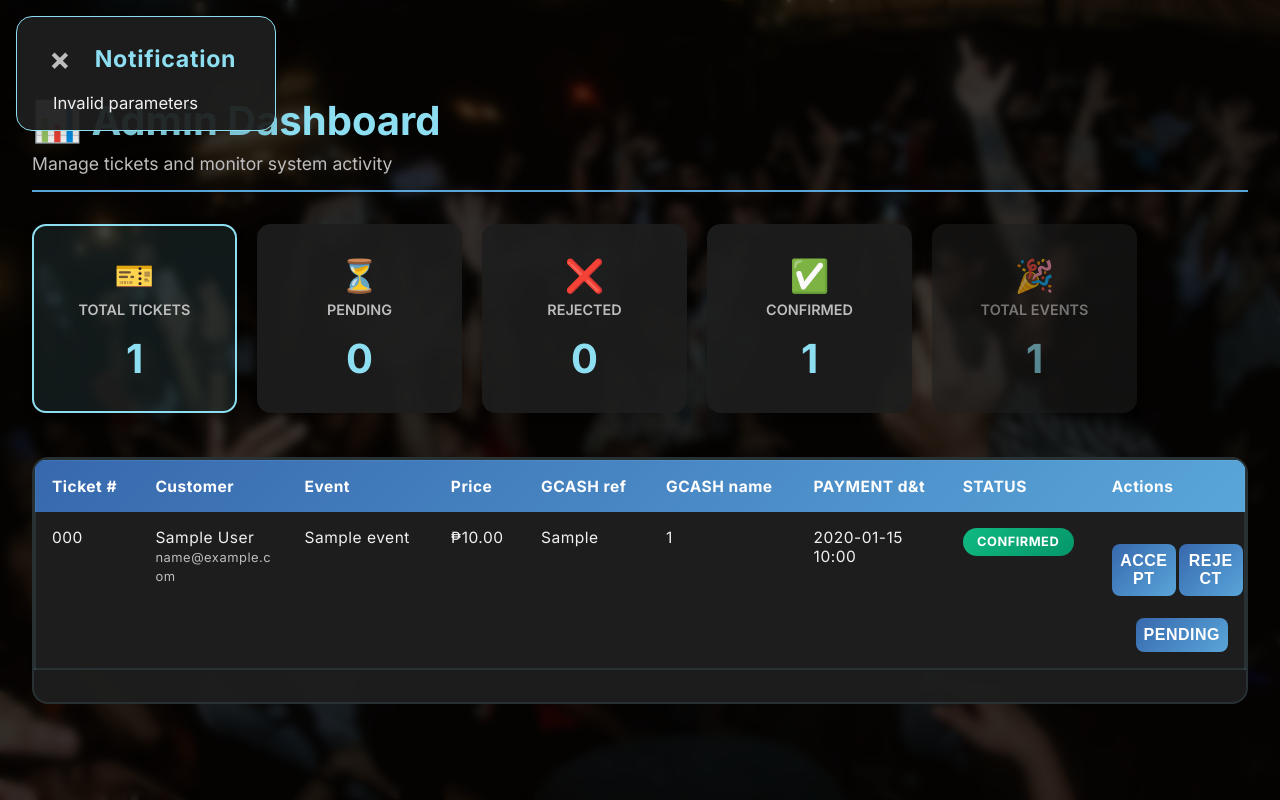
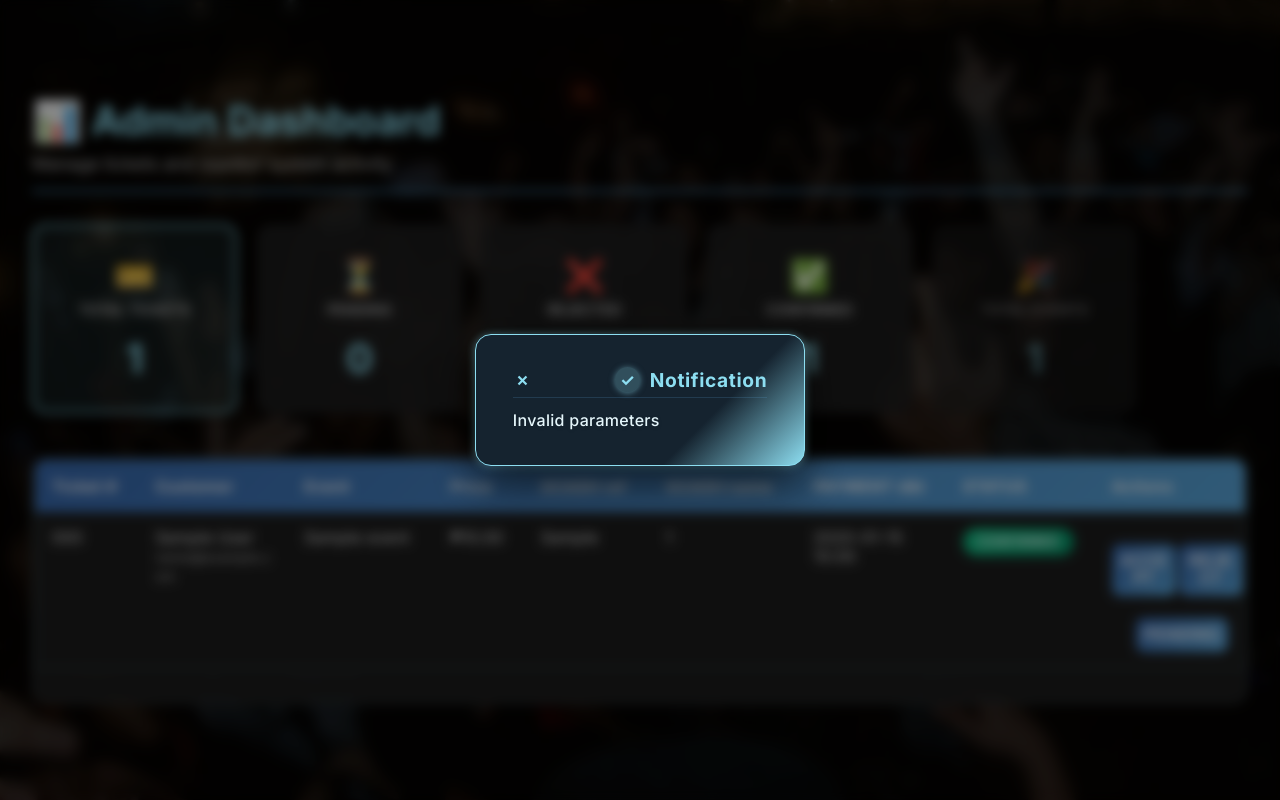
Before and after one commit to jekjek29/lbc, a PHP site: the page made by admin_dashboard.php in a window 1280 px wide. Run offline with PHP 8.4, Linux system fonts and the light colour scheme; tables that the repository leaves empty or names only in its code hold one stand-in row (values such as "Sample post").

Commit message:
Add files via upload

```diff
--- a/admin-style.css
+++ b/admin-style.css
@@ -267,6 +267,7 @@ button[type="submit"]:hover {
 /* ========================
    ADMIN TABLES & ACTION BUTTONS
    ======================== */
+
 
 .admin-table-container {
     background: var(--bg-card);
@@ -539,82 +540,166 @@ button[type="submit"]:hover {
     padding: 0.875rem 2rem;
 }
 
-/* ========================
-   MODAL - IMPROVED
-   ======================== */
+/* Modal overlay */
 .modal {
-    display: block;
     position: fixed;
-    top: 16px;
-    left: 16px;
-    z-index: 2000;
-    background: none; /* No backdrop */
-    width: auto;
-    height: auto;
-}
-.modal-content {
-    background: var(--bg-card);
-    border-radius: 1rem;
-    padding: 1.4rem 2rem 1.1rem 2rem;
-    border: 1.5px solid var(--light-cyan);
-    box-shadow: 0 8px 24px 0 rgba(0,0,0,0.18);
-    min-width: 260px;
-    max-width: 99vw;
-    margin: 0;
+    top: 0;
+    left: 0;
+    width: 100vw;
+    height: 100vh;
+    display: flex;
+    align-items: center;
+    justify-content: center;
+    z-index: 1000;
+    background: rgba(0, 0, 0, 0.45);
+    backdrop-filter: blur(4px);
 }
 
 
-@media (max-width: 520px) {
-    .modal-content {
-        min-width: unset;
-        padding: 1.25rem 0.6rem 1rem 0.6rem;
-    }
+/* Modal box */
+.modal-content {
+    background: #0f1418;
+    color: #ffffff;
+    min-width: 280px;
+    max-width: 420px;
+    padding: 1.4rem 1.6rem 1.2rem;
+    border-radius: 12px;
+    box-shadow: 0 18px 45px rgba(0, 0, 0, 0.65);
+    border: 1px solid rgba(141, 222, 241, 0.4); /* turquoise border */
+    position: relative;
+    animation: modal-pop 0.2s ease-out;
+    font-family: system-ui, -apple-system, BlinkMacSystemFont, "Segoe UI", sans-serif;
 }
 
-/* Modal header style */
+/* Modal overlay */
+.modal {
+    position: fixed;
+    top: 0;
+    left: 0;
+    width: 100vw;
+    height: 100vh;
+    display: flex;
+    align-items: center;
+    justify-content: center;
+    z-index: 1000;
+    background: rgba(0, 0, 0, 0.45);
+    backdrop-filter: blur(6px);
+    transition: background 0.22s ease;
+}
+
+/* Modal box */
+.modal-content {
+    background: linear-gradient(135deg, #15232f 69%, #8DDEF1 100%);
+    color: #e8fafe;
+    min-width: 330px;
+    max-width: 520px;
+    padding: 2rem 2.3rem 1.7rem;
+    border-radius: 16px;
+    box-shadow: 0 18px 45px rgba(0, 0, 0, 0.65), 0 1px 8px #8DDEF186;
+    border: 1.5px solid #8DDEF1;
+    position: relative;
+    animation: modal-pop 0.28s cubic-bezier(.72,1.72,.36,.98);
+    font-family: "Inter", system-ui, -apple-system, BlinkMacSystemFont, "Segoe UI", sans-serif;
+    overflow: hidden;
+}
+
+/* Header */
 .modal-header {
     display: flex;
     align-items: center;
-    justify-content: flex-start;
-    gap: 0.5rem;
-    margin-bottom: 0.7rem;
-    padding-bottom: 0.2rem;
-    border-bottom: none;
+    justify-content: space-between;
+    gap: 0.75rem;
+    margin-bottom: 0.3rem;
+    border-bottom: 1px solid #59A5D930;
+    padding-bottom: 0.3rem;
 }
 
-/* Close/X style in top-left */
-.close {
-    color: var(--text-secondary);
-    font-size: 2rem;
+.modal-header h2 {
+    font-size: 1.2rem;
     font-weight: 700;
-    cursor: pointer;
-    margin-right: 1rem;
-    transition: color 0.2s;
-    background: none;
-    border: none;
-    outline: none;
-    align-self: flex-start;
-}
-.close:hover {
-    color: var(--light-cyan);
+    color: #8DDEF1;
+    margin: 0;
+    display: flex;
+    align-items: center;
+    gap: 0.6rem;
+    letter-spacing: 0.6px;
 }
 
-/* Modal title (Success) */
-.modal-header h2 {
-    color: var(--light-cyan);
-    margin: 0;
-    font-size: 1.45rem;
-    font-weight: 700;
-    letter-spacing: 0.03em;
+.modal-header h2::before {
+    content: "✓";
+    display: inline-flex;
+    align-items: center;
+    justify-content: center;
+    width: 25px;
+    height: 25px;
+    border-radius: 50%;
+    background: rgba(141, 222, 241, 0.23);
+    color: #8DDEF1;
+    font-size: 1.04rem;
+    box-shadow: 0 1px 6px #8DDEF180;
 }
 
-/* Modal text/message */
-#modalText, .modal-message {
-    color: var(--text-primary);
-    font-size: 1.04rem;
-    margin-top: 0.2rem;
-    margin-left: 0.25rem;
-    word-break: break-word;
+/* Message text */
+.modal-message {
+    margin: 0.6rem 0 0.3rem;
+    font-size: 1rem;
+    line-height: 1.55;
+    color: #e5f6fb;
+    font-weight: 500;
+    letter-spacing: 0.3px;
+    text-shadow: 0 1px 4px #0002;
+}
+
+/* Close button (X) */
+.modal .close {
+    font-size: 1.2rem;
+    font-weight: 600;
+    color: #8DDEF1;
+    cursor: pointer;
+    border: none;
+    background: transparent;
+    padding: 0 0.2rem;
+    line-height: 1;
+    transition: color 0.14s, transform 0.16s;
+}
+
+.modal .close:hover {
+    color: #ffffff;
+    transform: scale(1.09) rotate(10deg);
+}
+
+/* Optional: Soft highlight border accent */
+.modal-content::after {
+    content: "";
+    position: absolute;
+    inset: 0;
+    border-radius: 16px;
+    pointer-events: none;
+    box-shadow: 0 0 0 2px #8DDEF14A;
+    opacity: 0.4;
+}
+
+/* Simple scale-in animation */
+@keyframes modal-pop {
+    0% { transform: translateY(13px) scale(0.93); opacity: 0; }
+    100% { transform: translateY(0) scale(1); opacity: 1; }
+}
+
+/* Small screens */
+@media (max-width: 480px) {
+    .modal-content {
+        min-width: 0;
+        max-width: calc(100vw - 1.7rem);
+        width: 98vw;
+        border-radius: 9px;
+        padding: 1.2rem 0.8rem 1.1rem;
+    }
+    .modal-header h2 {
+        font-size: 1rem;
+    }
+    .modal-message {
+        font-size: 0.88rem;
+    }
 }
 
 
--- a/login.php
+++ b/login.php
@@ -62,6 +62,9 @@ if ($_SERVER["REQUEST_METHOD"] == "POST") {
             </form>
 
             <p class="signup-text">Don't have an account? <a href="register.php">Sign Up</a></p>
+            <p class="signup-text"><a href="index.html" class="back-button">Back to Home</a></p>
+
+
         </div>
     </div>
 </body>
--- a/register.php
+++ b/register.php
@@ -91,6 +91,7 @@ if ($_SERVER["REQUEST_METHOD"] == "POST") {
             </form>
 
             <p class="login-text">Already have an account? <a href="login.php">Login here</a></p>
+            <p class="signup-text"><a href="index.html" class="back-button">Back to Home</a></p>
         </div>
     </div>
 </body>
```
Also changed, not shown: admin_dashboard.php (+66 -23 lines), update_status.php (+28 -9 lines).
